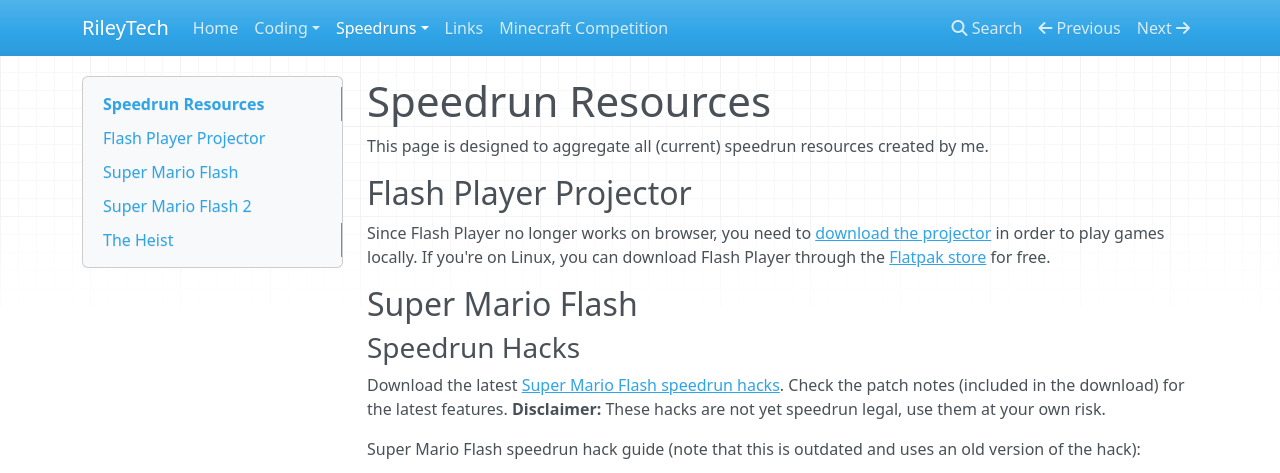
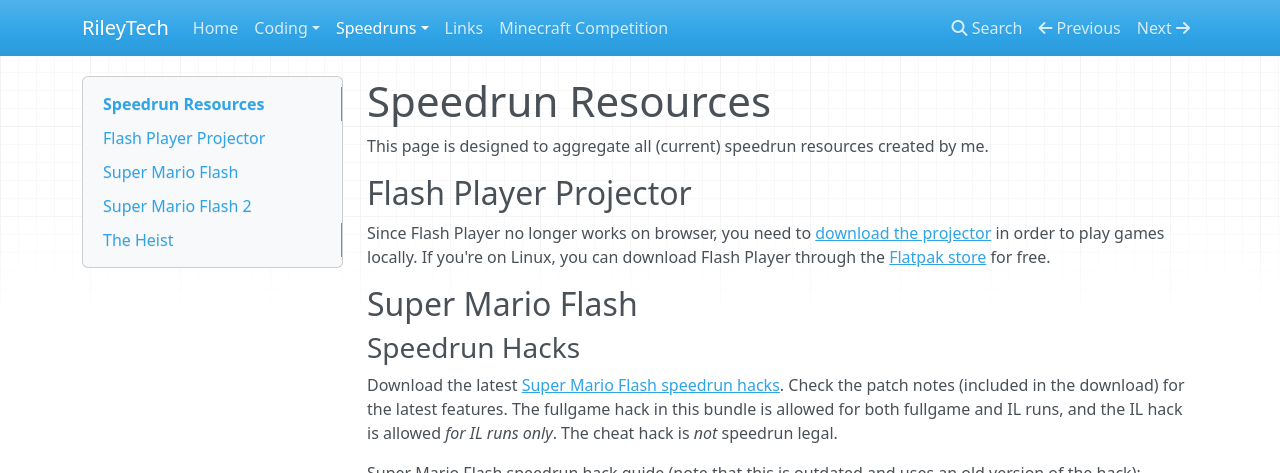
Before and after one commit to rayyaw/rayyaw.github.io, an MkDocs documentation site: the page built from docs/speedrun/resources.md, in a window 1280 px wide and 900 px high, cut to the strip 0-473 px from the top of the window. Built offline with MkDocs 1.6.1, drawn with Linux system fonts in a browser that asks for light colours; nearby versions of some CDN libraries.

Commit message:
SMF hacks are now speedrun legal

```diff
--- a/docs/speedrun/resources.md
+++ b/docs/speedrun/resources.md
@@ -10,7 +10,7 @@
 
 ### Speedrun Hacks
 
-Download the latest <a href="/files/smf/SMF-Hacks-Build-6.zip">Super Mario Flash speedrun hacks</a>. Check the patch notes (included in the download) for the latest features. **Disclaimer:** These hacks are not yet speedrun legal, use them at your own risk.
+Download the latest <a href="/files/smf/SMF-Hacks-Build-6.zip">Super Mario Flash speedrun hacks</a>. Check the patch notes (included in the download) for the latest features. The fullgame hack in this bundle is allowed for both fullgame and IL runs, and the IL hack is allowed *for IL runs only*. The cheat hack is *not* speedrun legal.
 
 Super Mario Flash speedrun hack guide (note that this is outdated and uses an old version of the hack):
 
```
